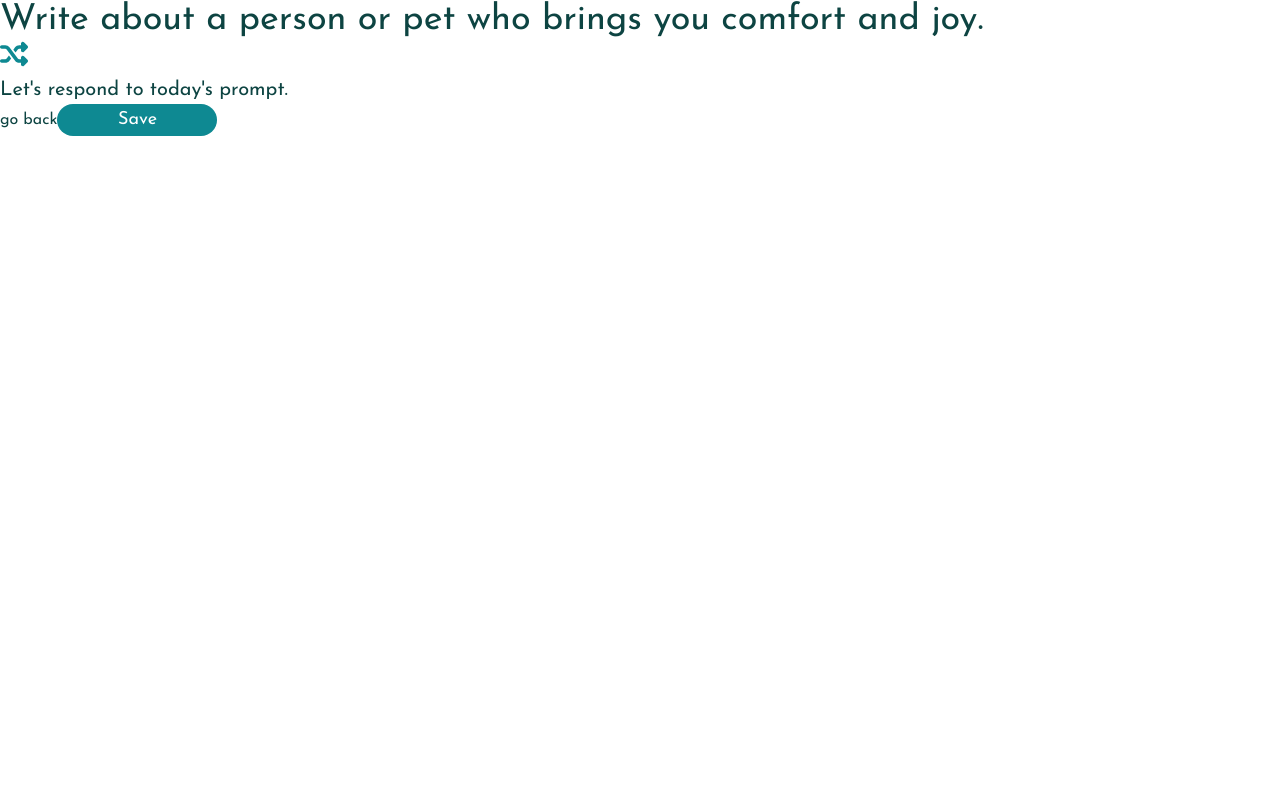
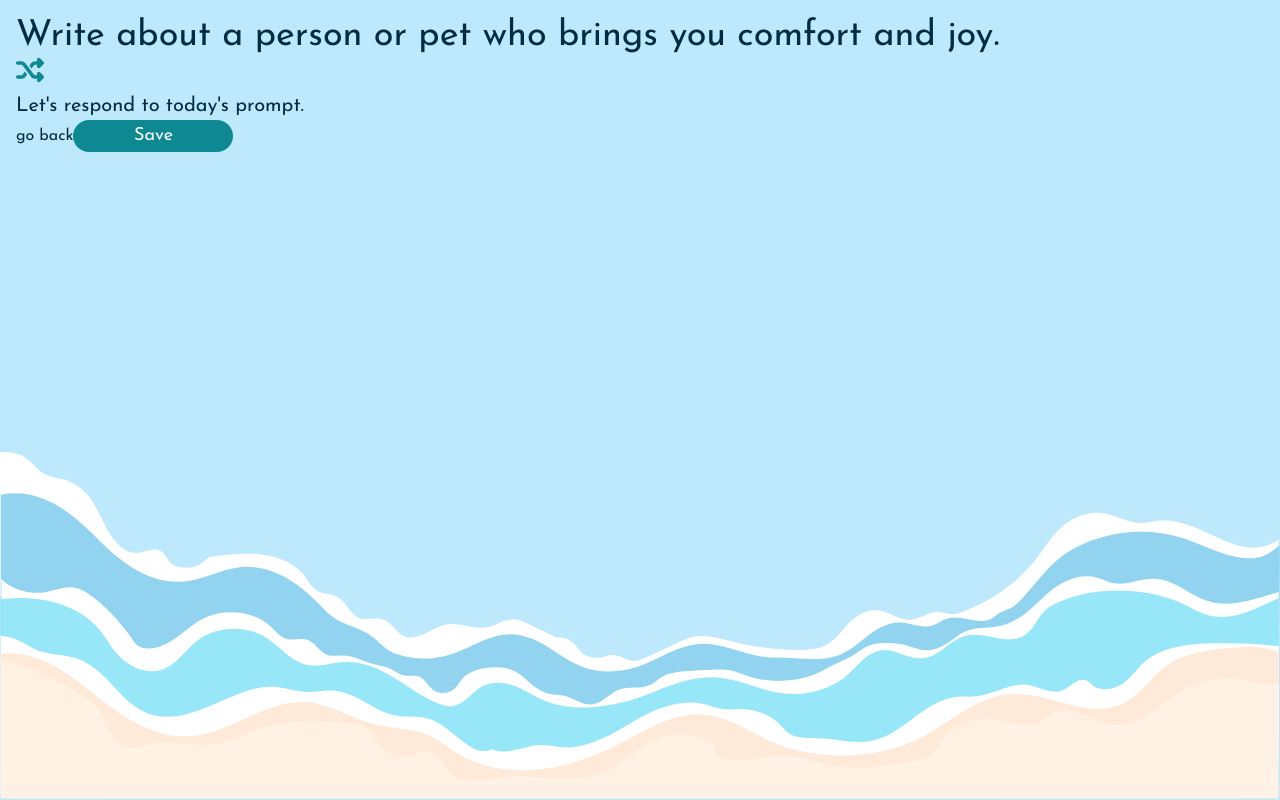
Before and after one commit to cherryontech/comet-cruisers-spring2024, a React (Create React App) app: page /prompt-journal in a window 1280 px wide. Built offline with nearby package versions, Linux system fonts and the light colour scheme.

Commit message:
Added background color and image to body tag

```diff
--- a/src/pages/PromptJournal.js
+++ b/src/pages/PromptJournal.js
@@ -9,16 +9,10 @@ const PromptJournal = () => {
   };
 
   return (
-    <div>
+    <div className="journal-entry">
       <GeneratePrompt />
       <Link to="/">go back</Link>
-      <Button
-        type="button"
-        name="save"
-        text="Save"
-        class="btn btn-primary"
-        onclick={fillerFunc}
-      />
+      <Button type="button" name="save" text="Save" class="btn btn-primary" onclick={fillerFunc} />
     </div>
   );
 };
--- a/src/styles/main.css
+++ b/src/styles/main.css
@@ -395,8 +395,10 @@ video {
 }
 
 body{
+  --tw-bg-opacity: 1;
+  background-color: rgb(125 211 252 / var(--tw-bg-opacity));
   --tw-text-opacity: 1;
-  color: rgb(13 68 66 / var(--tw-text-opacity));
+  color: rgb(0 44 65 / var(--tw-text-opacity));
 }
 
 *, ::before, ::after{
@@ -526,6 +528,12 @@ body{
   --tw-text-opacity: 1;
   color: rgb(14 137 146 / var(--tw-text-opacity));
 }
+.journal-entry{
+  height: 100vh;
+  background-color: rgb(255 255 255 / var(--tw-bg-opacity));
+  --tw-bg-opacity: 0.5;
+  padding: 1rem;
+}
 .prompt{
   font-size: 2.25rem;
   line-height: 2.5rem;
@@ -545,6 +553,14 @@ body{
   text-decoration-line: underline;
 }
 
+html {
+  min-height: 100%;
+}
+
 body {
   font-family: 'Josefin Sans', sans-serif;
+  background-image: url('../assets/Waves.svg');
+  background-repeat: no-repeat;
+  background-size: 100% auto;
+  background-position: bottom;
 }
--- a/src/styles/tailwind.css
+++ b/src/styles/tailwind.css
@@ -4,13 +4,21 @@
 @import "tailwindcss/components";
 @import "tailwindcss/utilities";
 
+html {
+  min-height: 100%;
+}
+
 body {
   font-family: 'Josefin Sans', sans-serif;
+  background-image: url('../assets/Waves.svg');
+  background-repeat: no-repeat;
+  background-size: 100% auto;
+  background-position: bottom;
 }
 
 @layer base {
   body {
-    @apply text-custom-teal-dark;
+    @apply text-custom-teal-dark bg-custom-apricot;
   }
 }
 
@@ -24,11 +32,15 @@ body {
   }
 
   .btn-secondary {
-    @apply bg-custom-apricot text-custom-teal-dark border border-solid border-custom-teal-dark;
+    @apply bg-white text-custom-teal-dark border border-solid border-custom-teal-dark;
   }
 
   .shuffle-icon {
     @apply text-custom-teal-base bg-transparent h-7 w-7;
+  }
+
+  .journal-entry {
+    @apply bg-white bg-opacity-50 h-screen p-4;
   }
 
   .prompt {
--- a/tailwind.config.js
+++ b/tailwind.config.js
@@ -166,7 +166,7 @@ module.exports = {
         'dark': '#002C41',
       },
       'custom-apricot': '#FFD3BE',
-      'custom-off-white': '#F6EFDE',
+      'custom-off-white': '#F6EFDE'
     }),
     columns: {
       auto: 'auto',
```
Also changed, not shown: src/assets/Waves.svg (added).
